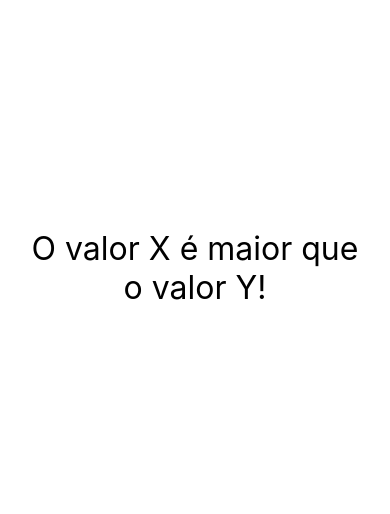
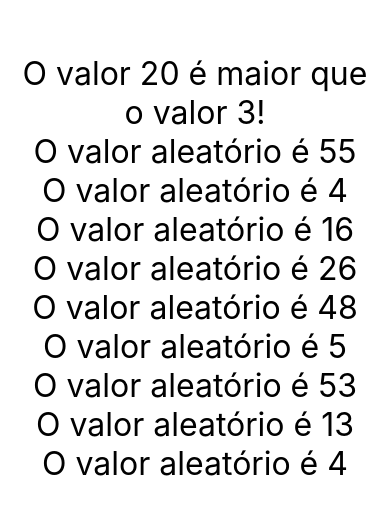
Before and after one commit to ccaio-oliveira/exercicios-react-native, a React Native app: screen / in a window 390 px wide. Shown: the part 144-658 px from the top of the page. Built offline with nearby package versions, Linux system fonts and the light colour scheme.

Commit message:
aprendendo sobre propriedades

```diff
--- a/src/App.js
+++ b/src/App.js
@@ -4,6 +4,7 @@
 // import Comp, { Comp1, Comp2 } from './components/Multi';
 // import Primeiro from './components/Primeiro';
 import MinMax from "./components/MinMax";
+import Aleatorio from "./components/Aleatorio";
 
 const App = () => {
     return (
@@ -12,7 +13,16 @@
             <Comp1 />
             <Comp2 />
             <Primeiro /> */}
-            <MinMax />
+            <MinMax min="3" max="20" />
+            <Aleatorio min={1} max={60} />
+            <Aleatorio min={1} max={60} />
+            <Aleatorio min={1} max={60} />
+            <Aleatorio min={1} max={60} />
+            <Aleatorio min={1} max={60} />
+            <Aleatorio min={1} max={60} />
+            <Aleatorio min={1} max={60} />
+            <Aleatorio min={1} max={60} />
+            <Aleatorio min={1} max={60} />
         </View>
     )
 }
--- /dev/null
+++ b/src/components/Aleatorio.js
@@ -0,0 +1,14 @@
+import React from "react";
+import { Text } from "react-native";
+import estilo from "./estilo";
+
+const Aleatorio = ({ min, max }) => {
+    const delta = max - min + 1;
+    const aleatorio = parseInt(Math.random() * delta + min);
+
+    return(
+        <Text style={estilo.txtG}>O valor aleatório é {aleatorio}</Text>
+    )
+};
+
+export default Aleatorio;
--- a/src/components/MinMax.js
+++ b/src/components/MinMax.js
@@ -2,10 +2,10 @@
 import { Text } from 'react-native';
 import Estilo from './estilo';
 
-const MinMax = () => {
+const MinMax = ({ max, min }) => {
     return(
         <Text style={Estilo.txtG}>
-            O valor X é maior que o valor Y!
+            O valor {max} é maior que o valor {min}!
         </Text>
     )
 };
```
